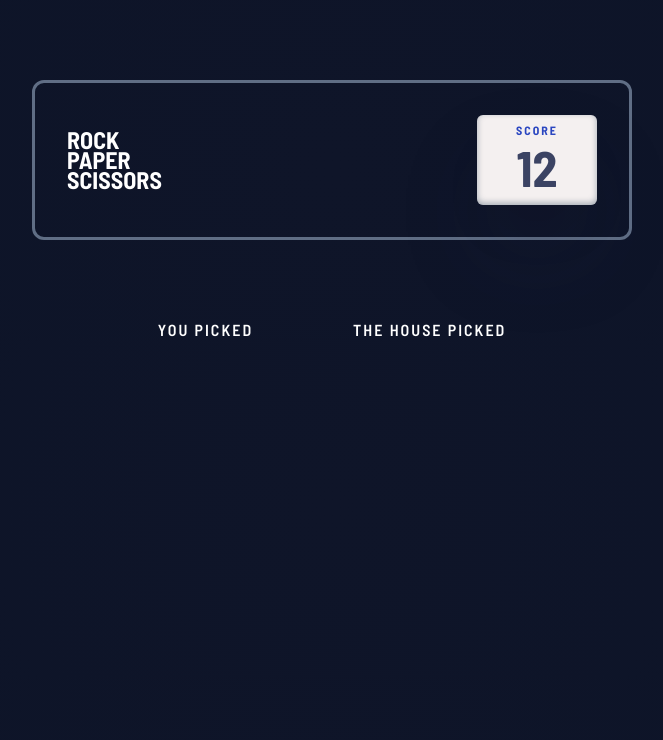
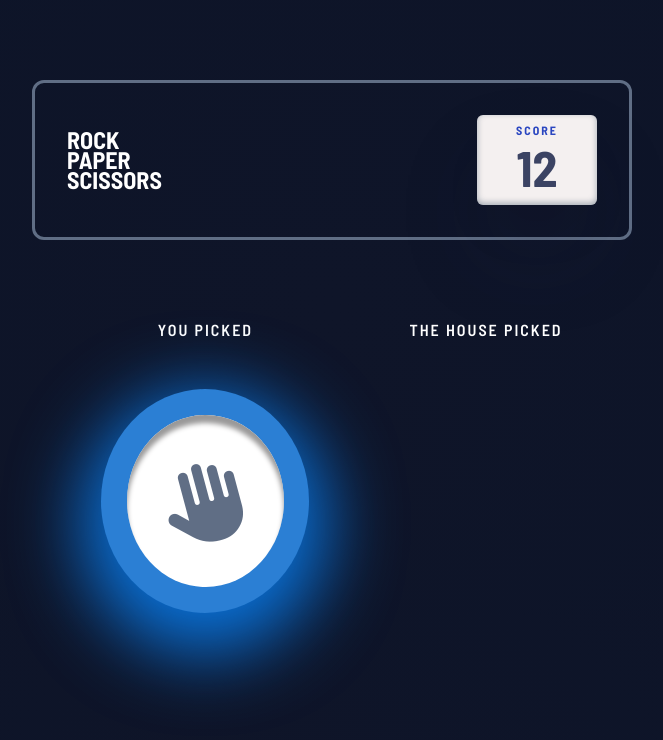
Before and after one commit to Grzegorz1992/Rock-paper-scissors, a website built with Vite: page src/index.html in a window 1280 px wide. Both pictures are taken after a click on the element 444 px from the left and 403 px from the top of the page. Shown: the whole page, without its empty margins (308-971 px from the left). Built offline with nearby package versions, Linux system fonts and the light colour scheme.

Commit message:
created userChoice function and add style element in gameItems objects

```diff
--- a/src/index.html
+++ b/src/index.html
@@ -54,13 +54,13 @@
 			<div class="fight-game-box">
 				<div class="user-choice-items">
 					<p class="fight-game-text">YOU PICKED</p>
-					<!-- <div class="user-choice">
-						<div class="fight-game-item paper-item" id="paper">
+					<div class="user-choice">
+						<!-- <div class="fight-game-item paper-item" id="paper">
 							<div class="fight-image-container">
 								<p class="fight-game-image"><i class="fa-solid fa-hand"></i></p>
 							</div>
-						</div>
-					</div> -->
+						</div> -->
+					</div>
 				</div>
 				<div class="play-again-box">
 					<p class="play-again-text">YOU LOSE</p>
--- a/src/main.js
+++ b/src/main.js
@@ -1,9 +1,13 @@
 import "./style.css";
 
 const gameItems = [
-	{ id: "paper", image: "fa-solid fa-hand" },
-	{ id: "scissors", image: "fa-solid fa-hand-scissors" },
-	{ id: "rock", image: "fa-solid fa-hand-back-fist" },
+	{ id: "paper", image: "fa-solid fa-hand", style: "paper-item" },
+	{
+		id: "scissors",
+		image: "fa-solid fa-hand-scissors",
+		style: "scissors-item",
+	},
+	{ id: "rock", image: "fa-solid fa-hand-back-fist", style: "rock-item" },
 ];
 
 const rulesBtn = document.querySelector(".rules-btn");
@@ -13,6 +17,7 @@ const body = document.querySelector("body");
 const rpsItems = document.querySelectorAll(".game-item");
 const fightGameBox = document.querySelector(".fight-game-box");
 const gameItemsBox = document.querySelector(".game-items-box");
+const userItemSelect = document.querySelector(".user-choice");
 
 const showModal = () => {
 	rulesModal.classList.add("active");
@@ -28,6 +33,15 @@ const userChoice = (e) => {
 	let selectedItem = e.target.dataset.id;
 	gameItemsBox.classList.add("hide-gime-items");
 	fightGameBox.classList.add("show-fight-game-box");
+	for (let i = 0; i < gameItems.length; i++) {
+		if (gameItems[i].id === selectedItem) {
+			userItemSelect.innerHTML = `		<div class="fight-game-item ${gameItems[i].style}" id="${gameItems[i].id}">
+            <div class="fight-image-container">
+                <p class="fight-game-image"><i class="${gameItems[i].image}"></i></p>
+            </div>
+        </div>`;
+		}
+	}
 
 	console.log(selectedItem);
 };
```
